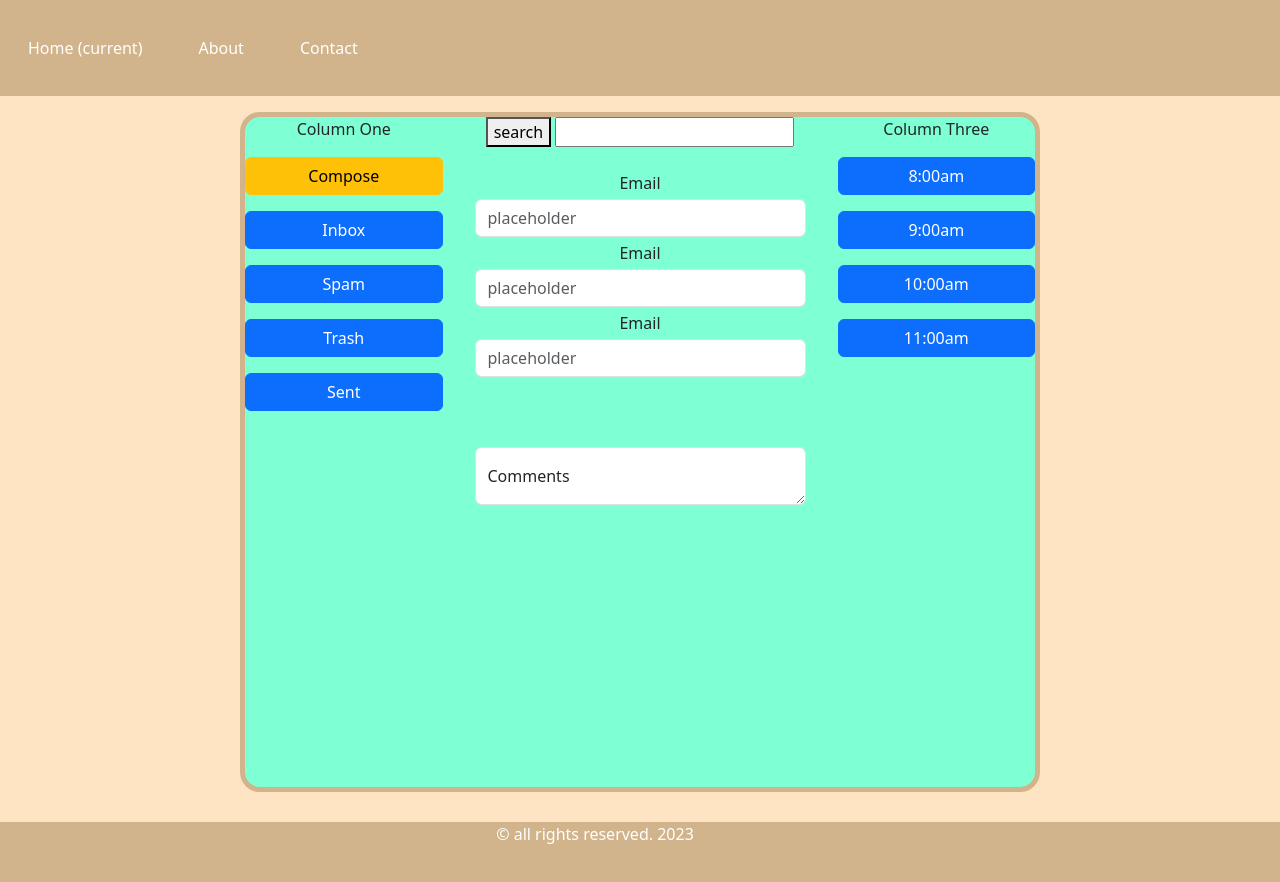
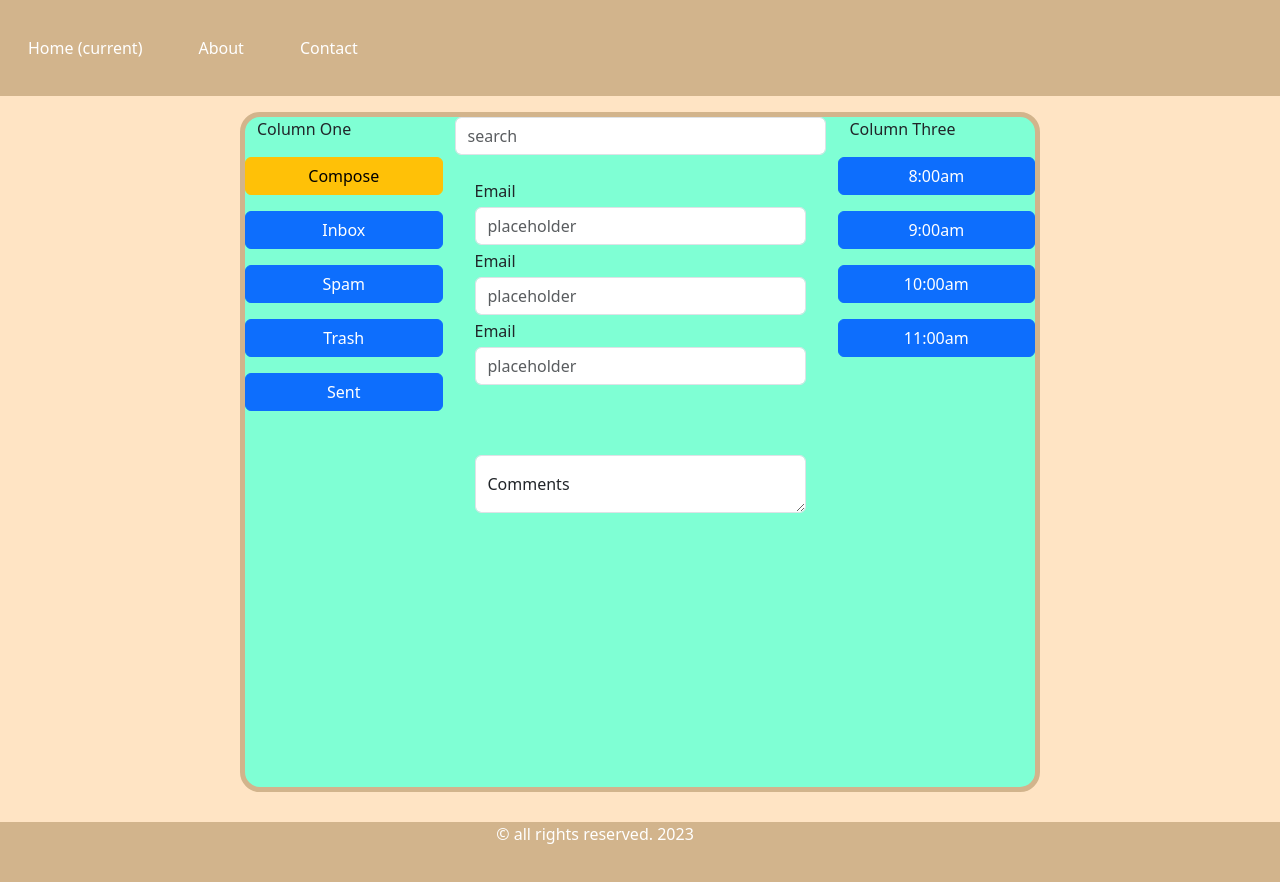
Before and after one commit to Georgemeadors/bootstrap-email-meadors, a plain HTML site: page index.html in a window 1280 px wide. Drawn offline with nearby package versions, Linux system fonts and the light colour scheme.

Commit message:
changed search bar

```diff
--- a/index.html
+++ b/index.html
@@ -8,6 +8,9 @@
     <link rel="stylesheet" href="style.css">
 </head>
 <body>
+  <div class="container-fluid">
+
+
     <nav class="navbar navbar-expand-lg navbar-light">
         <button class="navbar-toggler" type="button" data-toggle="collapse" data-target="#navbarNav" aria-controls="navbarNav" aria-expanded="false" aria-label="Toggle navigation">
           <span class="navbar-toggler-icon "></span>
@@ -26,9 +29,9 @@
           </ul>
         </div>
       </nav>
-      <div class="container-fluid text-center mt-3 mb-3 custom-container">
+      <div class="container-fluid  mt-3 mb-3 custom-container">
         <div class="row w-100">
-            <div class="col-sm-12 col-md-3 col-lg-3">
+            <div class="col-xs-12  col-lg-3 col-md-3 col-sm-12 ">
               Column One
               <!-- Left column content goes here -->
 
@@ -42,8 +45,8 @@
             </div>
             <div class="col-sm-12 col-md-6 col-lg-6">
               <!-- <button type="button" class="btn btn-warning mt-3 circle">Search Bar</button> -->
-              <button type="button">search</button>
-              <input type="text">
+
+              <input type="text" class="form-control" placeholder="search">
               <!-- Column Two -->
               <!-- Middle column content goes here -->
               <div class="mb-3 form">
@@ -92,7 +95,9 @@
       </div>
     </div>
 
-
-    <script src="https://cdn.jsdelivr.net/npm/bootstrap@5.3.2/dist/js/bootstrap.bundle.min.js" integrity="sha384-C6RzsynM9kWDrMNeT87bh95OGNyZPhcTNXj1NW7RuBCsyN/o0jlpcV8Qyq46cDfL" crossorigin="anonymous"></script>
+  </div>
+  <script src="https://cdn.jsdelivr.net/npm/@popperjs/core@2.11.8/dist/umd/popper.min.js" integrity="sha384-I7E8VVD/ismYTF4hNIPjVp/Zjvgyol6VFvRkX/vR+Vc4jQkC+hVqc2pM8ODewa9r" crossorigin="anonymous"></script>
+<script src="https://cdn.jsdelivr.net/npm/bootstrap@5.3.2/dist/js/bootstrap.min.js" integrity="sha384-BBtl+eGJRgqQAUMxJ7pMwbEyER4l1g+O15P+16Ep7Q9Q+zqX6gSbd85u4mG4QzX+" crossorigin="anonymous"></script>
+    <!-- <script src="https://cdn.jsdelivr.net/npm/bootstrap@5.3.2/dist/js/bootstrap.bundle.min.js" integrity="sha384-C6RzsynM9kWDrMNeT87bh95OGNyZPhcTNXj1NW7RuBCsyN/o0jlpcV8Qyq46cDfL" crossorigin="anonymous"></script>   -->
 </body>
 </html>
--- a/style.css
+++ b/style.css
@@ -51,13 +51,13 @@ body {
     background-color: bisque;
 }
 
-.container-fluid {
-    background-color: aquamarine;
 
 
-}
+
+
 
 .custom-container {
+    background-color: aquamarine;
     width: 800px;
     border-radius: 20px;
     border: 5px solid tan;
```
